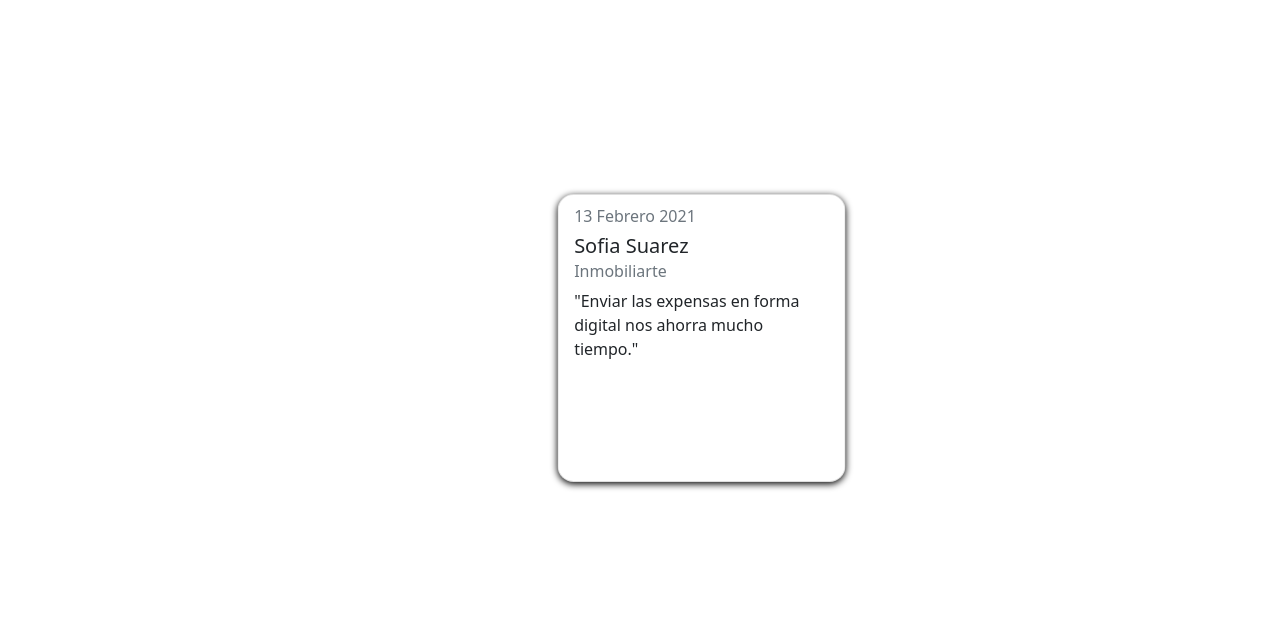
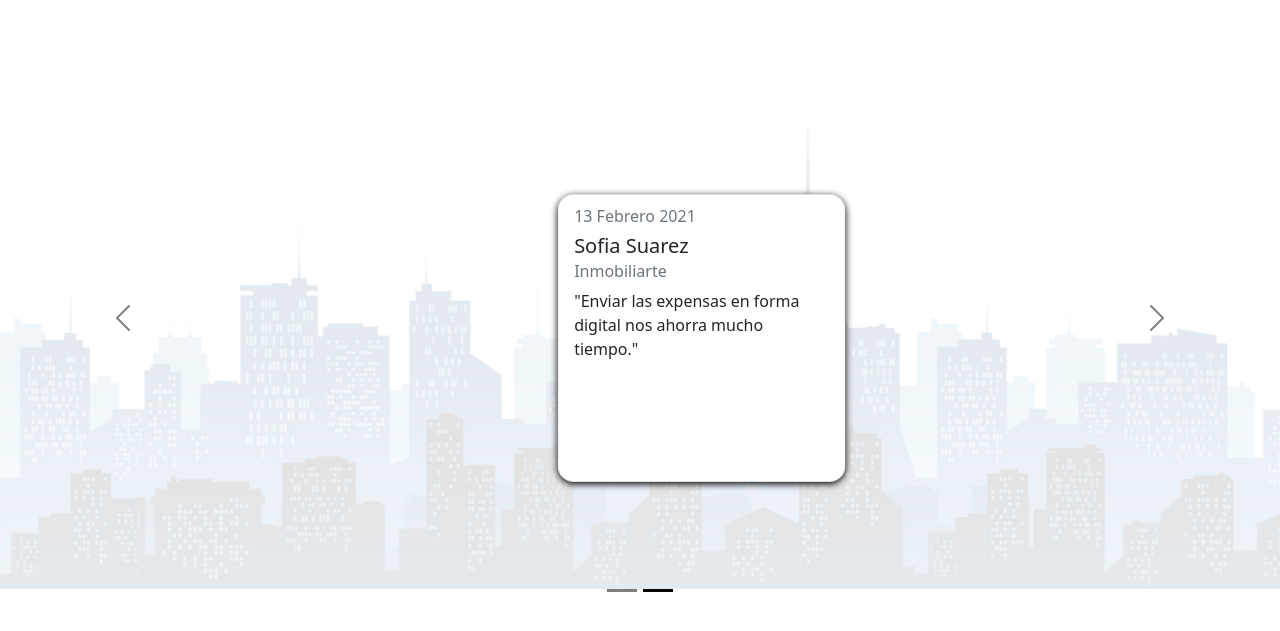
Before and after one commit to MicaelaLagana/Modelos, a React app: page /testimonios in a window 1280 px wide. Shown: the part 91-722 px from the top of the page. Built offline with nearby package versions, Linux system fonts and the light colour scheme.

Commit message:
fix feedback carousel

```diff
--- a/public/index.html
+++ b/public/index.html
@@ -24,7 +24,7 @@
       work correctly both with client-side routing and a non-root public URL.
       Learn how to configure a non-root public URL by running `npm run build`.
     -->
-    <title>React App</title>
+    <title>Hestia Sistema</title>
   </head>
   <body>
     <noscript>You need to enable JavaScript to run this app.</noscript>
--- a/src/components/carrousel/carrousel.js
+++ b/src/components/carrousel/carrousel.js
@@ -16,7 +16,7 @@ const CarrouselContainer = styled.div(props => {
   }
 })
 
-const Carousel = ({ height, width, itemRender, items }) => {
+const Carousel = ({ height, width, itemRender, items, variant }) => {
     const getItemsFormanted = () => {
     if(itemRender === 'banner') {
       return items.map((item, index) =>  (
@@ -62,7 +62,7 @@ const Carousel = ({ height, width, itemRender, items }) => {
 
   return (
   <CarrouselContainer height={height} width={width}>
-    <CarouselBoostrap>
+    <CarouselBoostrap  variant={variant}>
         {
           getItemsFormanted()
         }
@@ -81,6 +81,7 @@ Carousel.propTypes = {
   itemRender: oneOf(['banner', 'card']),
   height: string,
   width: string,
+  variant: string,
 }
 
 Carousel.defaultProps = {
@@ -89,6 +90,7 @@ Carousel.defaultProps = {
   itemRender: 'banner',
   height: '75vh',
   width: '100%',
+  variant: ""
 }
 
 
--- a/src/pages/testimonios/testimonios.js
+++ b/src/pages/testimonios/testimonios.js
@@ -2,9 +2,11 @@ import React from "react";
 import Navbar from "../../components/navbar";
 import Carrousel from '../../components/carrousel';
 import styled from "styled-components";
-
+import bgImage from "../../assets/images/bg.jpg";
 const MainContainer = styled.div`
     padding: 2em;
+    z-index: 5;
+    position: relative;
 `;
 export default function Testimonios() {
   const items = [
@@ -38,8 +40,11 @@ export default function Testimonios() {
   return (
     <div className="testimonio-page">
       <Navbar />
+      <div className="bgContainer">
+        <img src={bgImage} />
+      </div>
       <MainContainer>
-        <Carrousel items={items} itemRender="card" />
+        <Carrousel items={items} itemRender="card" variant="dark" />
       </MainContainer>
     </div>
   );
```
Also changed, not shown: public/favicon.ico.
